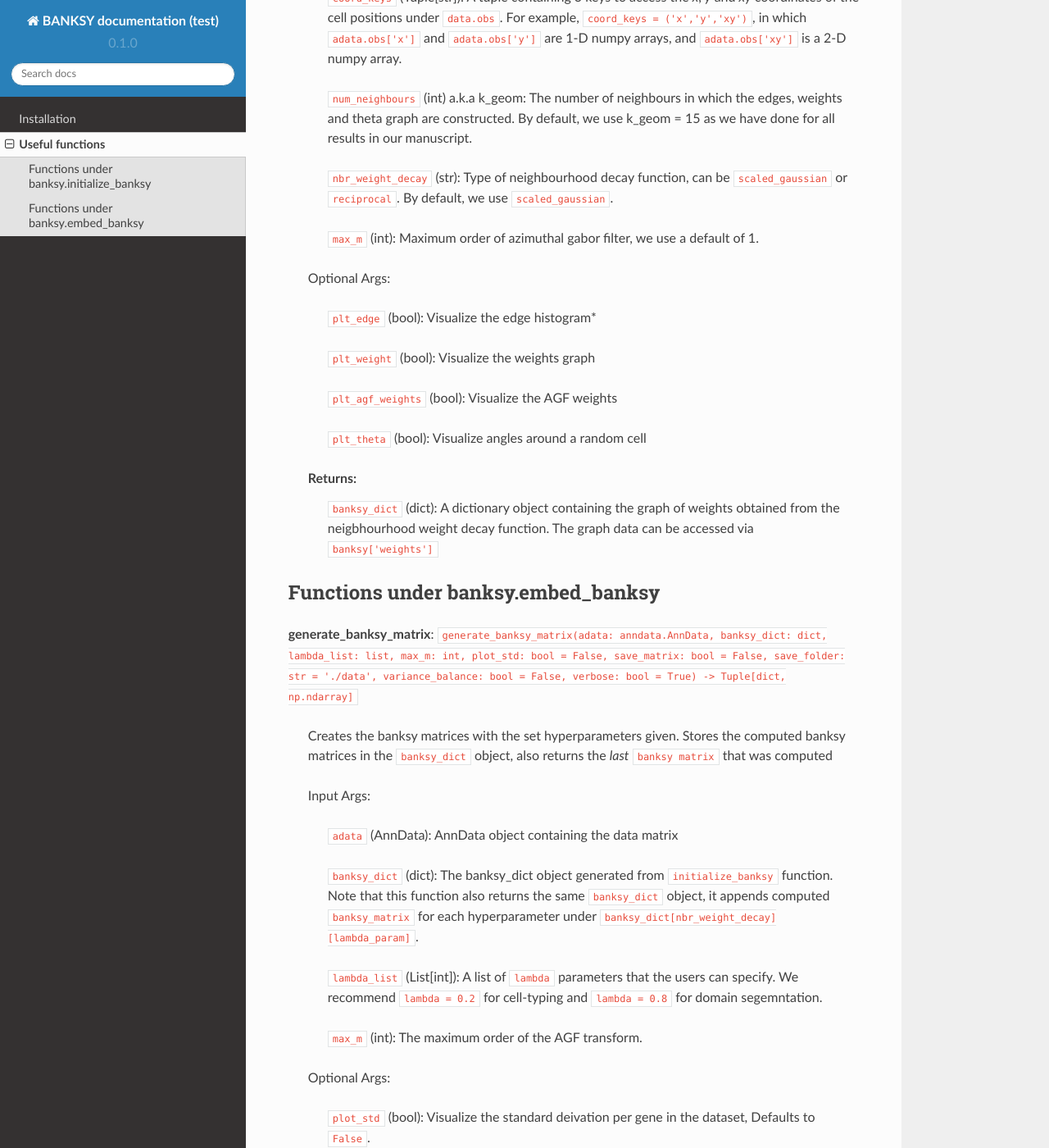
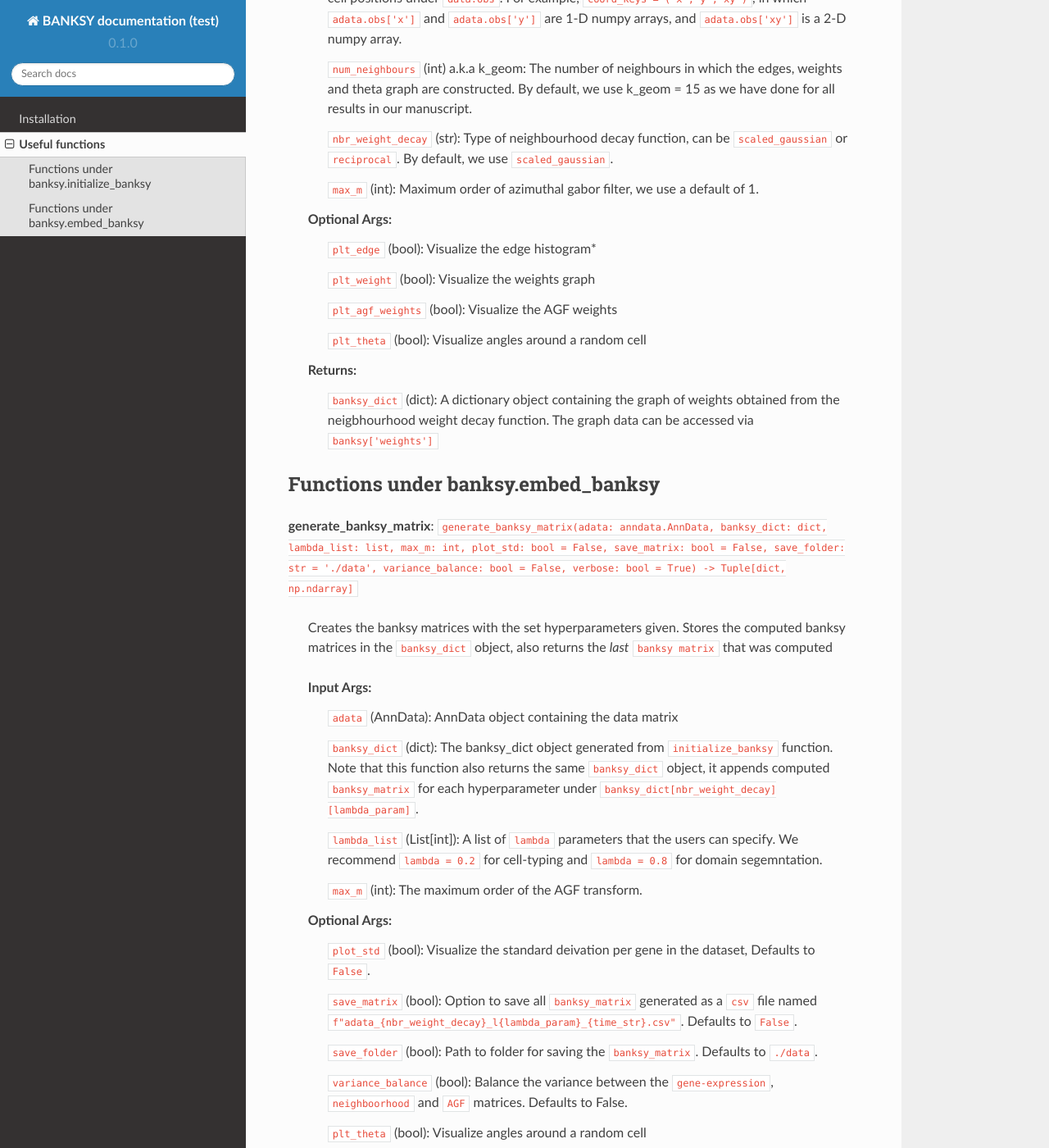
Before and after one commit to yifei-1021/read-the-docs, a Sphinx documentation site: the page built from docs/source/api.rst, in a window 1280 px wide and 1400 px high, scrolled down 598 px. Shown: the whole window at 82% size. Built offline with Sphinx 7.4.7 and the Read the Docs theme 2.0.0, drawn with Linux system fonts in a browser that asks for light colours; pages that are not in the unit, such as notebooks, are missing from menus; some of the changed text lies outside the part shown.

```diff
--- a/docs/source/api.rst
+++ b/docs/source/api.rst
@@ -12,8 +12,7 @@ Functions under banksy.initialize_banksy
 
     This is the main Function that initializes the BANKSY Object as a dictionary
 
-    Input Args:
-
+    **Input Args**:
         ``adata`` (AnnData): AnnData object containing the data matrix.
 
         ``coord_keys`` (Tuple[str]): A tuple containing 3 keys to access the `x`, `y` and `xy` coordinates of the cell positions under ``data.obs``. For example, ``coord_keys = ('x','y','xy')``, in which ``adata.obs['x']`` and ``adata.obs['y']`` are 1-D numpy arrays, and ``adata.obs['xy']`` is a 2-D numpy array.
@@ -25,8 +24,7 @@ Functions under banksy.initialize_banksy
         ``max_m`` (int): Maximum order of azimuthal gabor filter, we use a default of 1.
 
 
-    Optional Args:
-
+    **Optional Args**:
         ``plt_edge`` (bool): Visualize the edge histogram*
 
         ``plt_weight`` (bool): Visualize the weights graph
@@ -45,8 +43,7 @@ Functions under banksy.embed_banksy
 
     Creates the banksy matrices with the set hyperparameters given. Stores the computed banksy matrices in the ``banksy_dict`` object, also returns the *last* ``banksy matrix`` that was computed
 
-    Input Args:
-
+    **Input Args**:
         ``adata`` (AnnData): AnnData object containing the data matrix
 
         ``banksy_dict`` (dict): The banksy_dict object generated from ``initialize_banksy`` function. Note that this function also returns the same ``banksy_dict`` object, it appends computed ``banksy_matrix`` for each hyperparameter under ``banksy_dict[nbr_weight_decay][lambda_param]``.
@@ -56,8 +53,7 @@ Functions under banksy.embed_banksy
         ``max_m`` (int): The maximum order of the AGF transform.
 
 
-    Optional Args:
-
+    **Optional Args**:
         ``plot_std`` (bool): Visualize the standard  deivation per gene in the dataset, Defaults to ``False``.
 
         ``save_matrix`` (bool): Option to save all ``banksy_matrix`` generated as a ``csv`` file named ``f"adata_{nbr_weight_decay}_l{lambda_param}_{time_str}.csv"``. Defaults to ``False``.
```
Also changed, not shown: other parts of docs/source/api.rst (+2 -2 lines).
